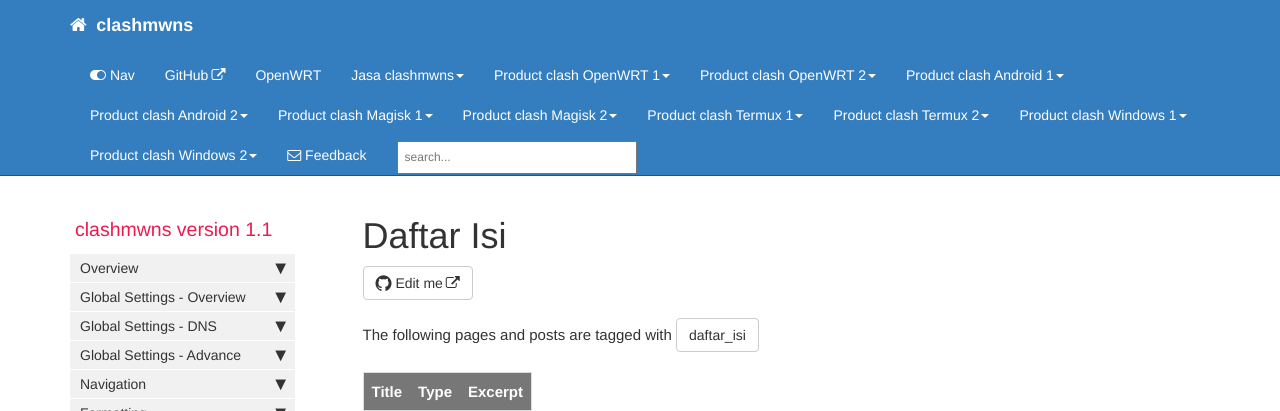
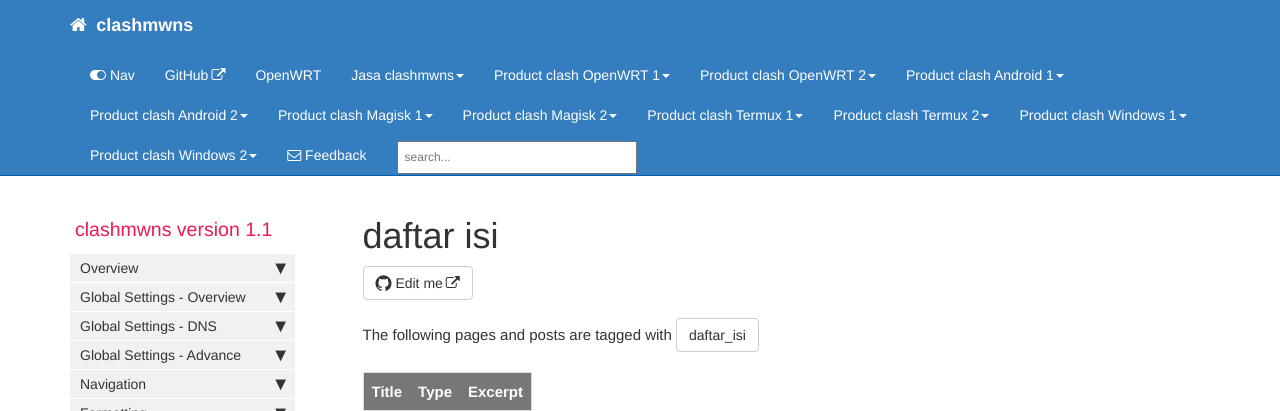
Before and after one commit to mwnsofficial/clashmwns, a Jekyll site: the page built from pages/tags/tag_daftar_isi.md, in a window 1280 px wide. Shown: the top 411 px of the page. Built offline with Jekyll 4.4.1, drawn with Linux system fonts in a browser that asks for light colours; comment, search, counter and statistics services are not loaded.

```diff
--- a/pages/tags/tag_daftar_isi.md
+++ b/pages/tags/tag_daftar_isi.md
@@ -1,5 +1,5 @@
 ---
-title: "Daftar Isi"
+title: "daftar isi"
 tagName: daftar_isi
 search: exclude
 permalink: tag_daftar_isi.html
```
